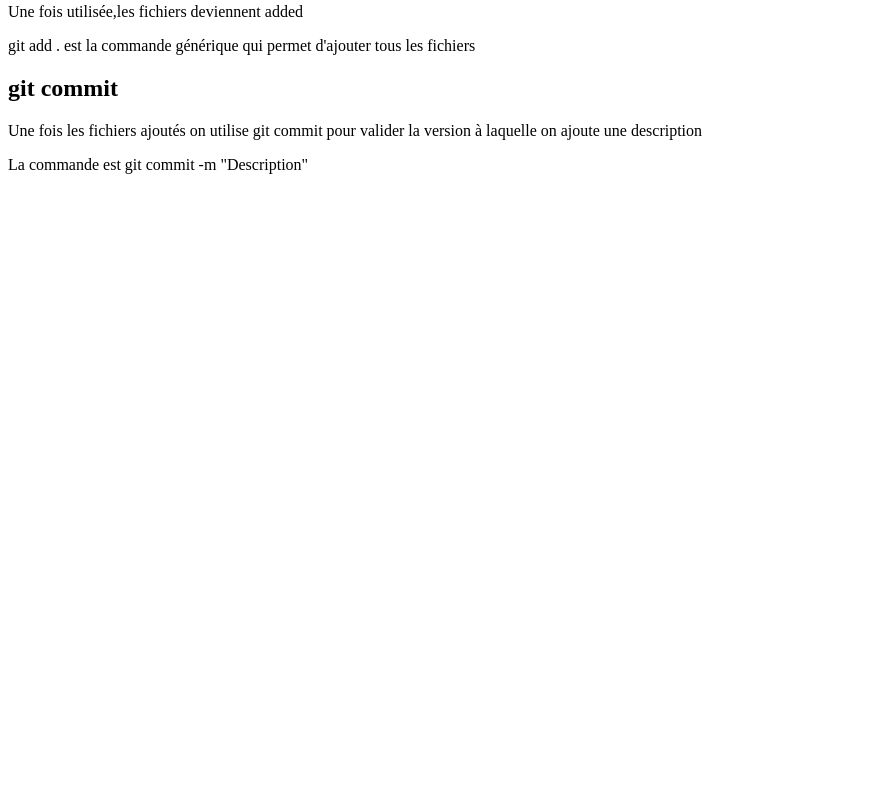
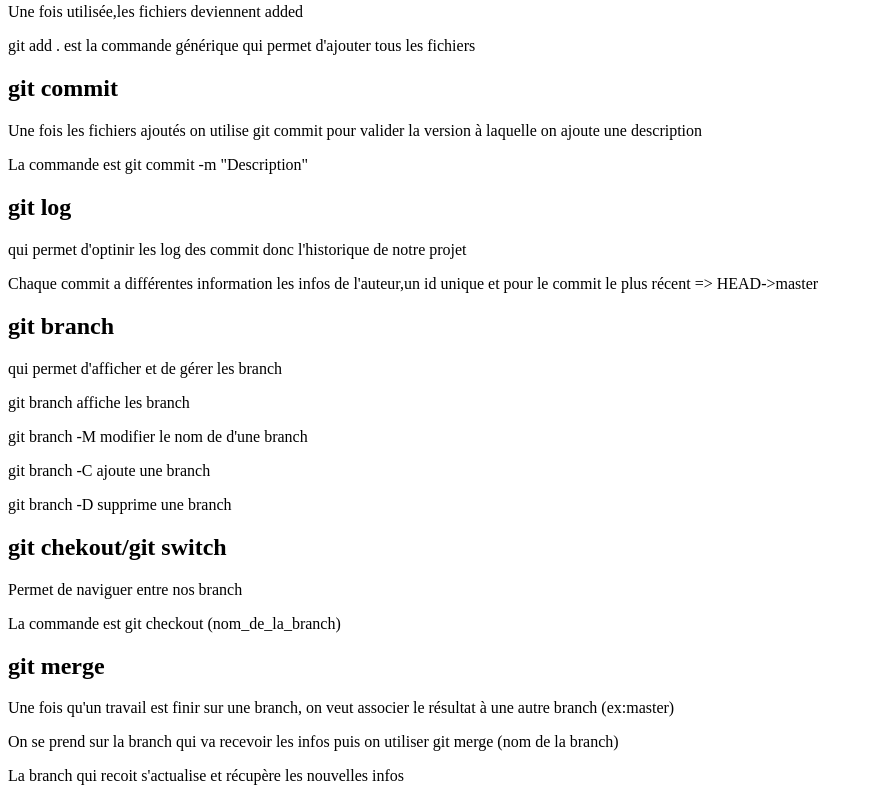
Before and after one commit to dilshat81/testes, a plain HTML site: page index.html in a window 1280 px wide. Shown: the part 395-1196 px from the top of the page, without its empty margins (0-871 px from the left). Before the commit the page ends 800 px from the top, so only its background shows below. Drawn offline with Linux system fonts and the light colour scheme.

Commit message:
first commit

```diff
--- a/index.html
+++ b/index.html
@@ -24,5 +24,25 @@
     <h2>git commit</h2>
     <p>Une fois les fichiers ajoutés on utilise git commit pour valider la version à laquelle on ajoute une description</p>
     <p>La commande est git commit -m "Description"</p>
+
+    <h2>git log</h2>
+    <p>qui permet d'optinir les log des commit donc l'historique de notre projet</p>
+    <p>Chaque commit a différentes information les infos de l'auteur,un id unique et pour le commit le plus récent => HEAD->master </p>
+
+    <h2>git branch</h2>
+    <p>qui permet d'afficher et de gérer les branch</p>
+    <p>git branch affiche les branch</p>
+    <p>git branch -M modifier le nom de d'une branch</p>
+    <p>git branch -C ajoute une branch</p>
+    <p>git branch -D supprime une branch</p>
+
+    <h2>git chekout/git switch</h2>
+    <p>Permet de naviguer entre nos branch</p>
+    <p>La commande est git checkout (nom_de_la_branch)</p>
+
+    <h2>git merge</h2>
+    <p>Une fois qu'un travail est finir sur une branch, on veut associer le résultat à une autre branch (ex:master)</p>
+    <p>On se prend sur la branch qui va recevoir les infos puis on utiliser git merge (nom de la branch) </p>
+    <p>La branch qui recoit s'actualise et récupère les nouvelles infos</p>
 </body>
 </html>
```
Also changed, not shown: contact.html (added, +27 -0 lines).
